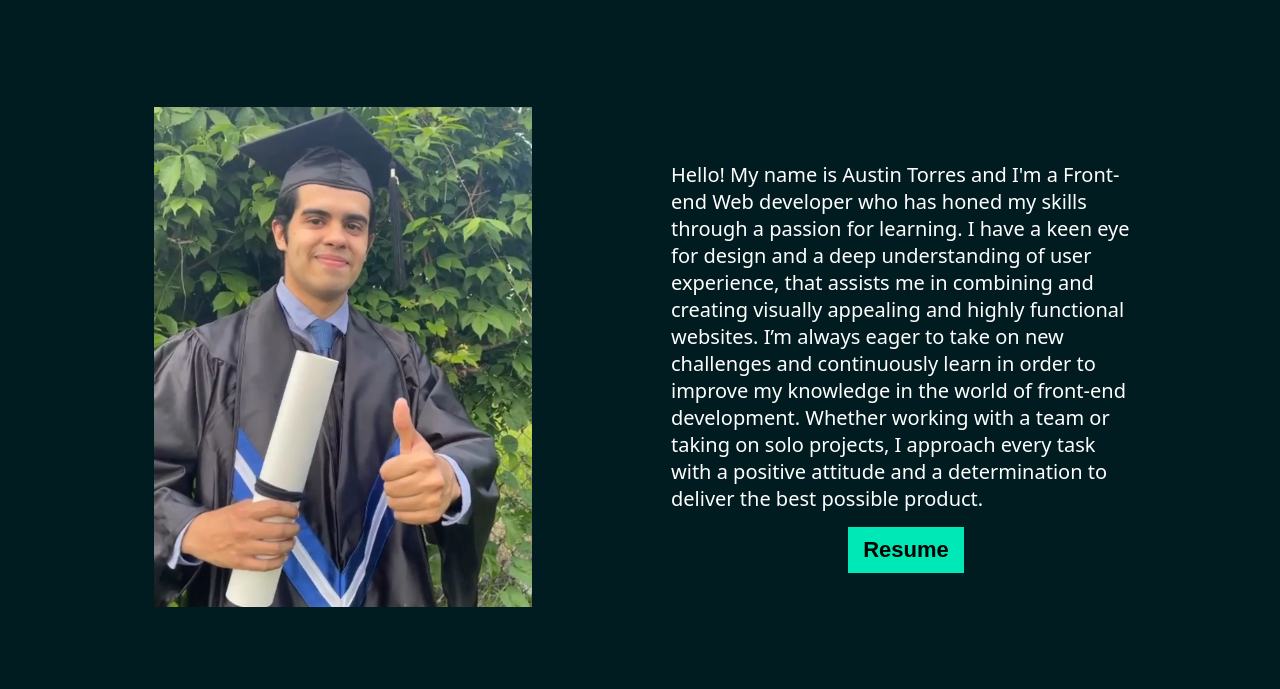
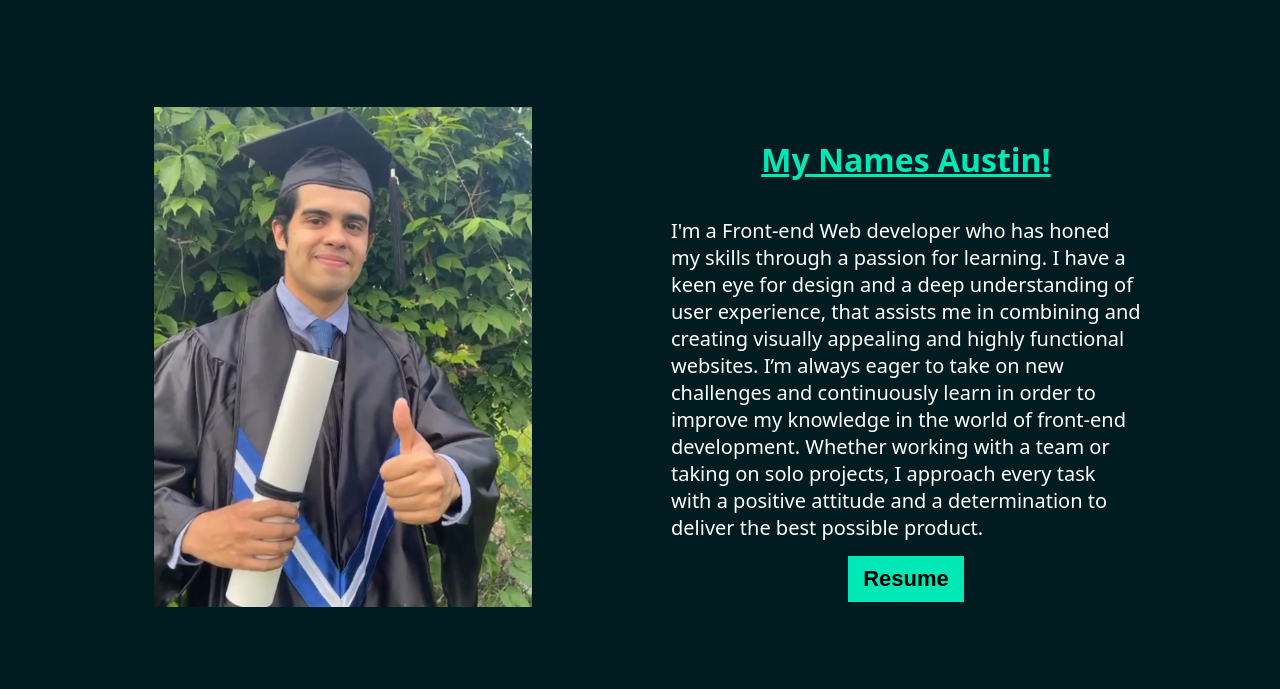
Before and after one commit to austintorres578/WebDev-Portfolio, a plain HTML site: page index.html in a window 1280 px wide. Shown: the part 915-1604 px from the top of the page. Drawn offline with Linux system fonts and the light colour scheme.

Commit message:
added name to about me

```diff
--- a/index.html
+++ b/index.html
@@ -42,8 +42,11 @@
                 <img src="images\Screenshot_20220225-125001_Gallery.webp" alt="about-me-image"></img>
             </div>
             <div class="about-me-description">
+                <div class="name">
+                    <h1>My Names Austin!</h1>
+                </div>
                 <div>
-                    <p>Hello! My name is Austin Torres and I'm a Front-end Web developer who has honed my skills through a passion for learning. I have a keen eye for design and a deep understanding of user experience, that assists me in combining and creating visually appealing and highly functional websites. I’m always eager to take on new challenges and continuously learn in order to improve my knowledge in the world of front-end development. Whether working with a team or taking on solo projects, I  approach every task with a positive attitude and a determination to deliver the best possible product.
+                    <p>I'm a Front-end Web developer who has honed my skills through a passion for learning. I have a keen eye for design and a deep understanding of user experience, that assists me in combining and creating visually appealing and highly functional websites. I’m always eager to take on new challenges and continuously learn in order to improve my knowledge in the world of front-end development. Whether working with a team or taking on solo projects, I  approach every task with a positive attitude and a determination to deliver the best possible product.
                     </p>
                 </div>
                 <div class="resume-button">
--- a/styles/style.css
+++ b/styles/style.css
@@ -224,6 +224,11 @@
 
 .about-me-header-container {
   padding-left: 150px;
+}
+.name{
+  text-align: center;
+  color: #00e8b6;
+  text-decoration: underline;
 }
 
 .about-me-page-num p {
```
